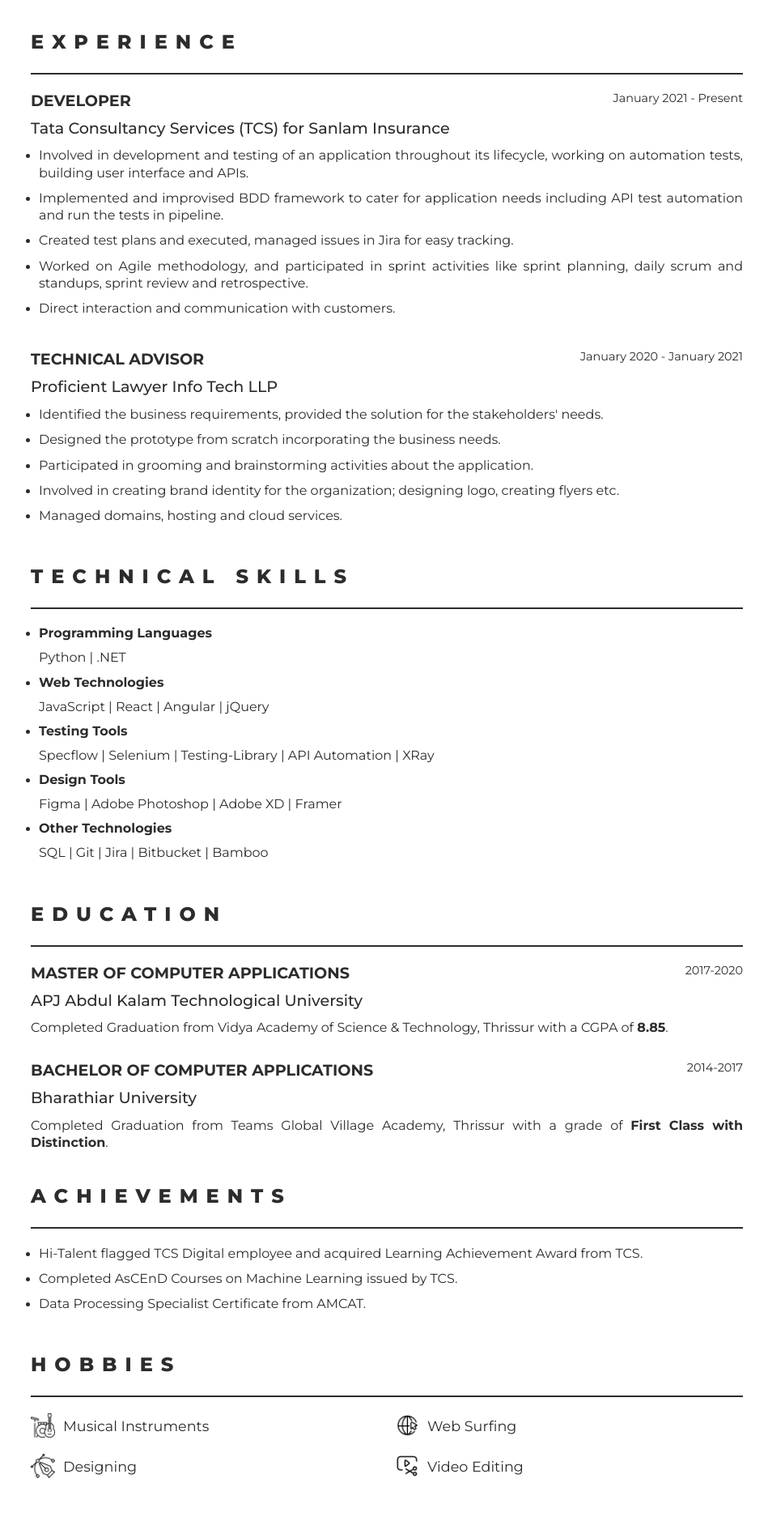
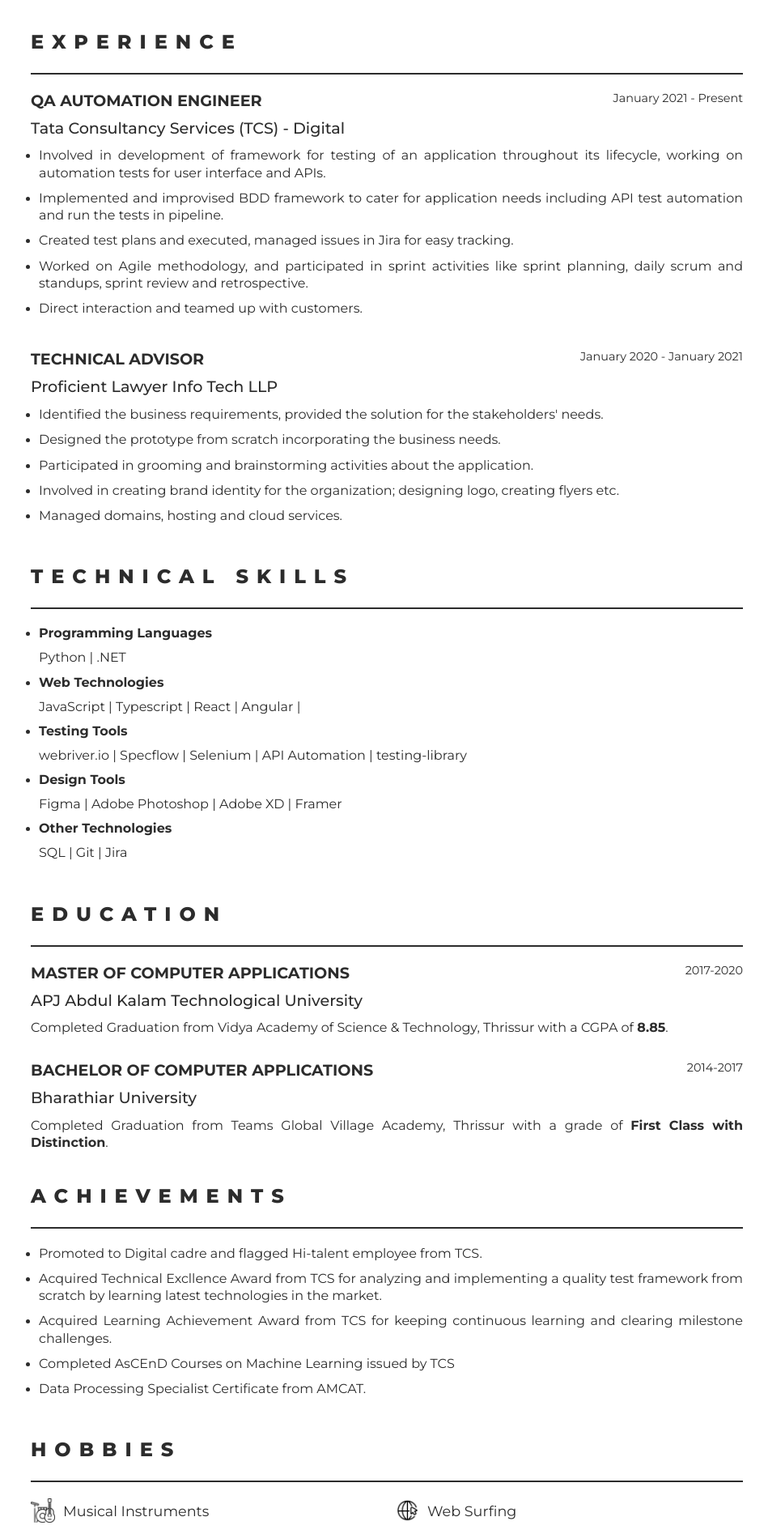
Before and after one commit to Adarshvasudev/adarsh.github.io, a plain HTML site: page index.html in a window 1280 px wide. Shown: the part 416-2310 px from the top of the page at 81% size, without its empty margins (162-1111 px from the left). Drawn offline with Linux system fonts and the light colour scheme.

Commit message:
Updating with QA Stuff

```diff
--- a/index.html
+++ b/index.html
@@ -50,18 +50,18 @@
 				<div class="items">
 					<span class="item">
 						<span
-							><h3>Developer</h3>
+							><h3>QA Automation Engineer</h3>
 							<p class="date">January 2021 - Present</p></span
 						>
 						<p class="subheading">
-							Tata Consultancy Services (TCS) for Sanlam Insurance
+							Tata Consultancy Services (TCS) - Digital
 						</p>
 						<ul>
 							<li>
 								<p>
-									Involved in development and testing of an application
-									throughout its lifecycle, working on automation tests,
-									building user interface and APIs.
+									Involved in development of framework for testing of an application
+									throughout its lifecycle, working on automation tests for
+									user interface and APIs.
 								</p>
 							</li>
 							<li>
@@ -85,7 +85,7 @@
 								</p>
 							</li>
 							<li>
-								<p>Direct interaction and communication with customers.</p>
+								<p>Direct interaction and teamed up with customers.</p>
 							</li>
 						</ul>
 					</span>
@@ -136,11 +136,11 @@
 					</li>
 					<li>
 						<h4>Web Technologies</h4>
-						<p>JavaScript | React | Angular | jQuery</p>
+						<p>JavaScript | Typescript | React | Angular |</p>
 					</li>
 					<li>
 						<h4>Testing Tools</h4>
-						<p>Specflow | Selenium | Testing-Library | API Automation | XRay</p>
+						<p>webriver.io | Specflow | Selenium | API Automation | testing-library</p>
 					</li>
 					<li>
 						<h4>Design Tools</h4>
@@ -148,7 +148,7 @@
 					</li>
 					<li>
 						<h4>Other Technologies</h4>
-						<p>SQL | Git | Jira | Bitbucket | Bamboo</p>
+						<p>SQL | Git | Jira </p>
 					</li>
 				</ul>
 			</section>
@@ -184,12 +184,24 @@
 				<ul>
 					<li>
 						<p>
-							Hi-Talent flagged TCS Digital employee and acquired Learning
-							Achievement Award from TCS.
+							Promoted to Digital cadre and flagged Hi-talent employee from TCS.
 						</p>
 					</li>
 					<li>
-						<p>Completed AsCEnD Courses on Machine Learning issued by TCS.</p>
+						<p>
+							Acquired Technical Excllence Award from TCS for analyzing
+							and implementing a quality test framework from scratch by
+							learning latest technologies in the market.
+						</p>
+					</li>
+					<li>
+						<p>
+							Acquired Learning Achievement Award from TCS for keeping
+							continuous learning and clearing milestone challenges.
+						</p>
+					</li>
+					<li>
+						<p>Completed AsCEnD Courses on Machine Learning issued by TCS</p>
 					</li>
 					<li>
 						<p>Data Processing Specialist Certificate from AMCAT.</p>
--- a/styles/components.css
+++ b/styles/components.css
@@ -12,6 +12,10 @@
 	display: flex;
 	align-items: center;
 	gap: 20px;
+}
+
+.links > a {
+	cursor: pointer;
 }
 
 .links img {
```
